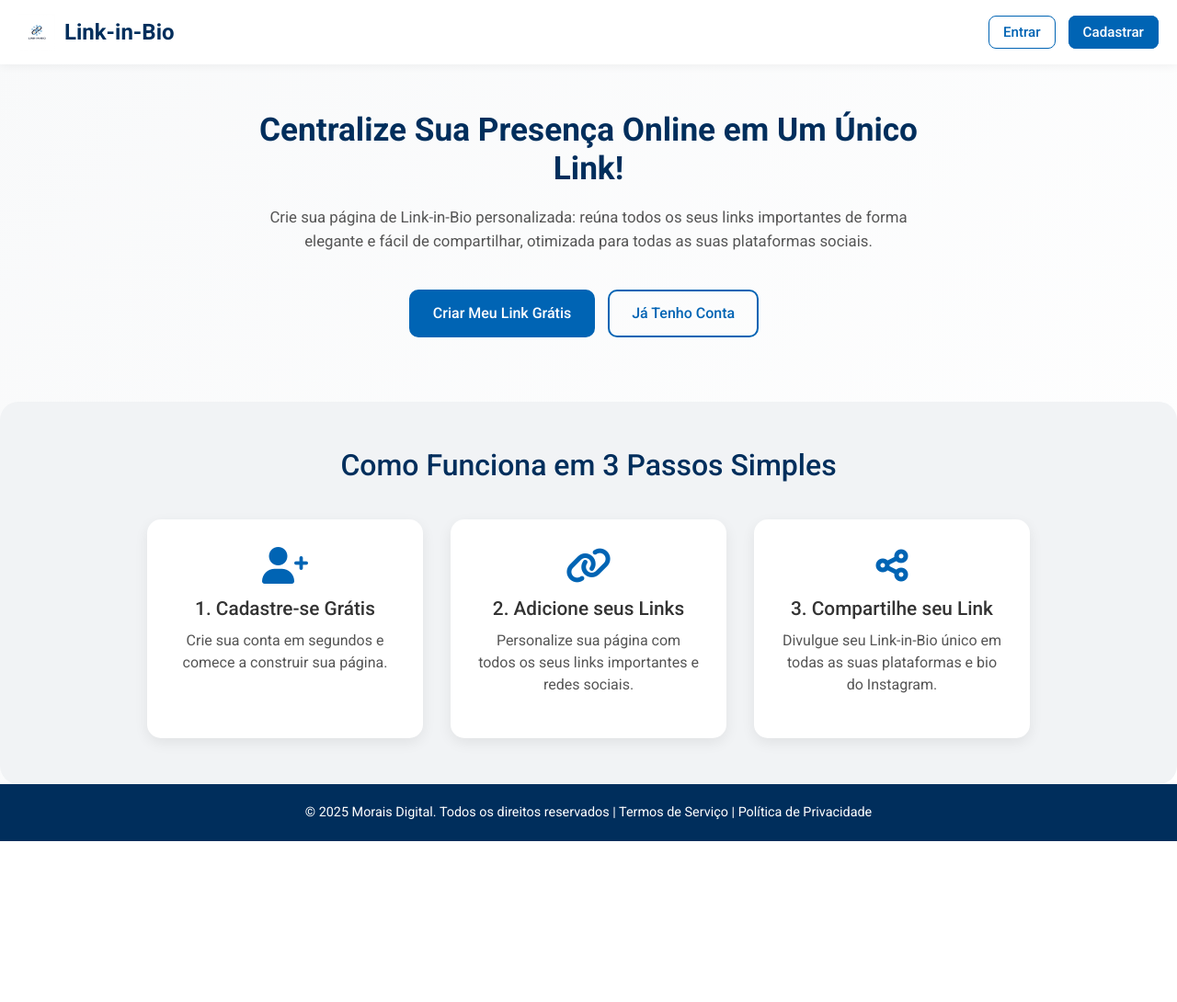
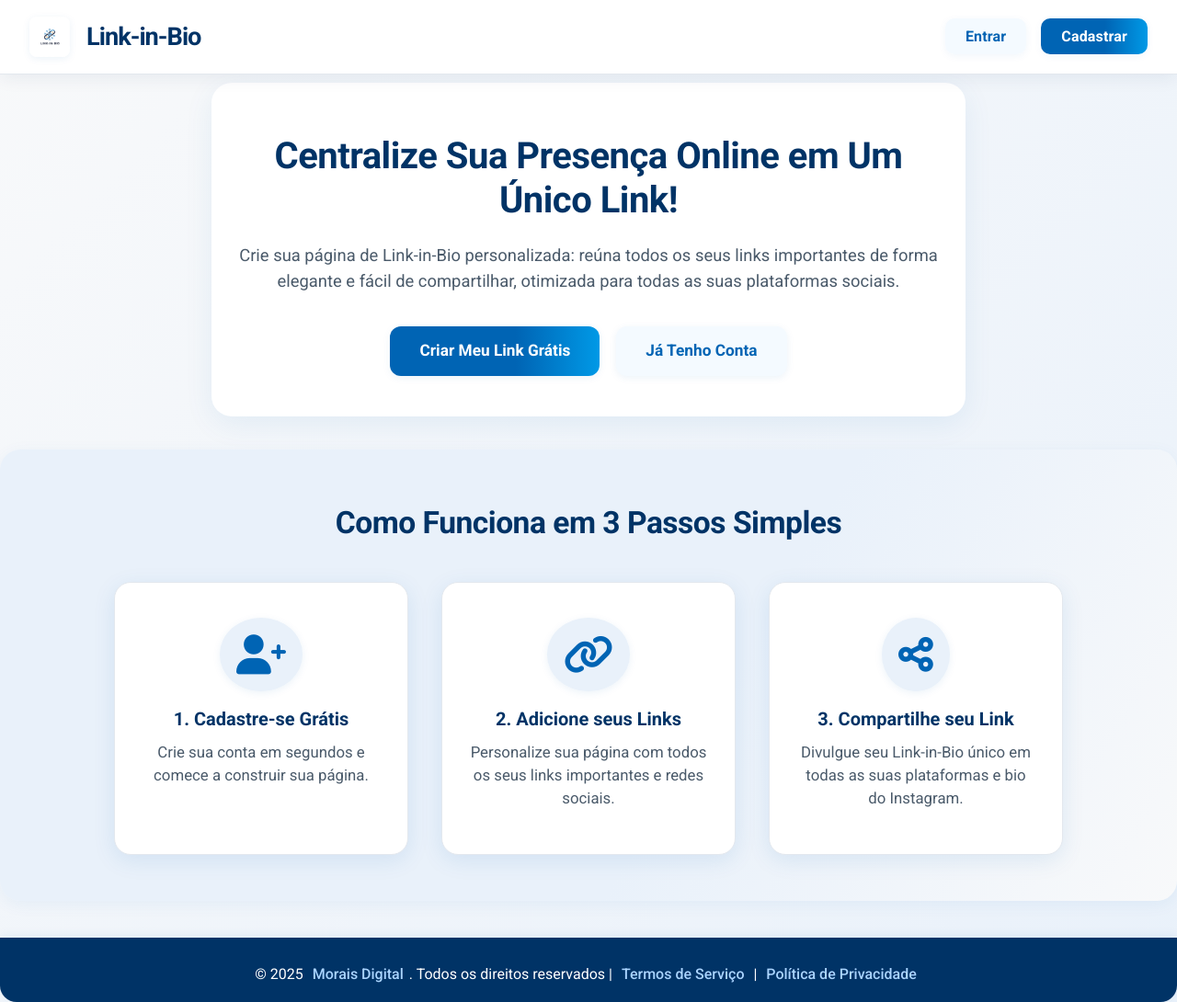
Before and after one commit to moraisgabriel16/linkgerador, a Flask app: page / in a window 1280 px wide. Shown: the whole page at 92% size. Before the commit the page ends 915 px from the top, so only its background shows below. Run offline with Flask 3, Linux system fonts and the light colour scheme; some libraries are stand-ins or nearby versions.

Commit message:
fix layout

```diff
--- a/app.py
+++ b/app.py
@@ -273,6 +273,9 @@ def reset_password(token):
 
 @app.route('/login', methods=['GET', 'POST'])
 def login():
+    if 'user_id' in session:
+        return redirect(url_for('dashboard'))
+
     if request.method == 'POST':
         email = request.form['email']
         password = request.form['password']
--- a/templates/home.html
+++ b/templates/home.html
@@ -13,197 +13,298 @@
   <style>
     body {
       font-family: 'Roboto', sans-serif;
-      background: linear-gradient(135deg, #f8f9fa, #ffffff);
+      background: linear-gradient(135deg, #f8f9fa 0%, #e9f1fa 100%);
       margin: 0;
-      padding-top: 80px;
+      padding-top: 90px;
+      color: #222;
     }
 
     header {
-      background-color: #ffffff;
-      padding: 15px 20px;
+      background: #fff;
+      padding: 18px 32px;
       position: fixed;
       top: 0;
       left: 0;
       width: 100%;
       z-index: 1000;
-      box-shadow: 0 2px 10px rgba(0, 0, 0, 0.05);
+      box-shadow: 0 4px 18px rgba(0, 46, 92, 0.07);
       display: flex;
       justify-content: space-between;
       align-items: center;
+      border-bottom: 1.5px solid #e3e8ee;
     }
 
     .logo {
       display: flex;
       align-items: center;
-      font-size: 1.5rem;
-      font-weight: bold;
-      color: #002e5c;
+      font-size: 1.7rem;
+      font-weight: 700;
+      color: #003366;
       text-decoration: none;
+      letter-spacing: -1px;
+      gap: 10px;
     }
 
     .logo img {
-      height: 40px;
-      margin-right: 10px;
+      height: 44px;
+      margin-right: 8px;
+      border-radius: 8px;
+      box-shadow: 0 2px 8px rgba(0,100,180,0.08);
     }
 
     .nav-buttons a {
       text-decoration: none;
-      margin-left: 10px;
-      padding: 8px 15px;
-      border-radius: 8px;
-      font-weight: 500;
-      font-size: 0.95rem;
-      transition: all 0.2s ease-in-out;
+      margin-left: 12px;
+      padding: 10px 22px;
+      border-radius: 10px;
+      font-weight: 600;
+      font-size: 1rem;
+      transition: all 0.2s;
+      border: none;
+      outline: none;
+      box-shadow: 0 2px 8px rgba(0,100,180,0.06);
+      letter-spacing: 0.01em;
     }
 
     .btn-login {
       color: #0064B4;
-      border: 1px solid #0064B4;
-      background-color: transparent;
+      background: #f4faff;
+      border: 1.5px solid #0064B4;
     }
 
     .btn-login:hover {
-      background-color: #0064B4;
-      color: white;
+      background: #0064B4;
+      color: #fff;
+      border-color: #004F90;
+      box-shadow: 0 4px 16px rgba(0,100,180,0.13);
     }
 
     .btn-register {
-      background-color: #0064B4;
-      color: white;
-      border: 1px solid #0064B4;
+      background: linear-gradient(90deg, #0064B4 60%, #0099e6 100%);
+      color: #fff;
+      border: 1.5px solid #0064B4;
+      box-shadow: 0 4px 16px rgba(0,100,180,0.13);
     }
 
     .btn-register:hover {
-      background-color: #004F90;
+      background: #004F90;
+      color: #fff;
+      border-color: #003366;
     }
 
     .hero-container {
       text-align: center;
-      max-width: 800px;
-      margin: auto;
-      padding: 40px 20px;
+      max-width: 820px;
+      margin: 0 auto;
+      padding: 56px 24px 44px 24px;
+      background: #fff;
+      border-radius: 22px;
+      box-shadow: 0 8px 32px rgba(0,100,180,0.08);
+      margin-bottom: 36px;
     }
 
     .hero-container h1 {
-      font-size: 2.2rem;
-      font-weight: 700;
-      color: #002E5C;
-      margin-bottom: 20px;
+      font-size: 2.5rem;
+      font-weight: 800;
+      color: #003366;
+      margin-bottom: 22px;
+      letter-spacing: -0.5px;
     }
 
     .hero-container p {
-      font-size: 1.05rem;
-      color: #555;
-      margin-bottom: 30px;
+      font-size: 1.15rem;
+      color: #4a5a6a;
+      margin-bottom: 36px;
+      font-weight: 400;
+    }
+
+    .button-group {
+      display: flex;
+      justify-content: center;
+      gap: 18px;
+      flex-wrap: wrap;
     }
 
     .button-group a {
-      display: inline-block;
-      margin: 10px 10px 0 0;
-      padding: 12px 24px;
-      border-radius: 10px;
-      font-weight: 500;
-      font-size: 1rem;
+      display: flex;
+      align-items: center;
+      gap: 8px;
+      margin: 0;
+      padding: 14px 32px;
+      border-radius: 12px;
+      font-weight: 700;
+      font-size: 1.08rem;
       text-decoration: none;
-      transition: 0.3s ease;
+      transition: 0.2s;
+      box-shadow: 0 2px 8px rgba(0,100,180,0.08);
+      border: none;
     }
 
     .btn-primary-cta {
-      background-color: #0064B4;
-      color: white;
-      border: 2px solid #0064B4;
+      background: linear-gradient(90deg, #0064B4 60%, #0099e6 100%);
+      color: #fff;
+      border: 1.5px solid #0064B4;
+      box-shadow: 0 4px 16px rgba(0,100,180,0.13);
     }
 
     .btn-primary-cta:hover {
-      background-color: #004F90;
-      transform: translateY(-3px);
+      background: #004F90;
+      color: #fff;
+      border-color: #003366;
+      transform: translateY(-2px) scale(1.03);
+      box-shadow: 0 8px 24px rgba(0,100,180,0.18);
     }
 
     .btn-secondary-cta {
-      background-color: transparent;
+      background: #f4faff;
       color: #0064B4;
-      border: 2px solid #0064B4;
+      border: 1.5px solid #0064B4;
     }
 
     .btn-secondary-cta:hover {
-      background-color: #0064B4;
-      color: white;
-      transform: translateY(-3px);
+      background: #0064B4;
+      color: #fff;
+      border-color: #003366;
+      transform: translateY(-2px) scale(1.03);
+      box-shadow: 0 8px 24px rgba(0,100,180,0.18);
     }
 
     .how-it-works {
-      background-color: #f1f3f5;
-      padding: 50px 20px;
+      background: linear-gradient(120deg, #e9f1fa 60%, #f8f9fa 100%);
+      padding: 60px 20px 50px 20px;
       margin-top: 30px;
-      border-radius: 20px;
+      border-radius: 22px;
       text-align: center;
+      box-shadow: 0 4px 18px rgba(0,100,180,0.06);
     }
 
     .how-it-works h2 {
-      color: #002E5C;
-      font-size: 2rem;
-      margin-bottom: 40px;
+      color: #003366;
+      font-size: 2.1rem;
+      margin-bottom: 44px;
+      font-weight: 800;
+      letter-spacing: -0.5px;
     }
 
     .steps-container {
       display: flex;
       flex-wrap: wrap;
       justify-content: center;
-      gap: 30px;
+      gap: 36px;
     }
 
     .step {
-      background-color: #ffffff;
-      border-radius: 15px;
-      padding: 30px;
-      max-width: 300px;
-      min-width: 260px;
-      box-shadow: 0 5px 15px rgba(0, 0, 0, 0.07);
-      transition: transform 0.2s ease;
+      background: #fff;
+      border-radius: 18px;
+      padding: 38px 28px 32px 28px;
+      max-width: 320px;
+      min-width: 240px;
+      box-shadow: 0 6px 24px rgba(0,100,180,0.10);
+      transition: transform 0.18s, box-shadow 0.18s;
+      border: 1.5px solid #e3e8ee;
+      display: flex;
+      flex-direction: column;
+      align-items: center;
     }
 
     .step:hover {
-      transform: translateY(-5px);
+      transform: translateY(-7px) scale(1.03);
+      box-shadow: 0 12px 32px rgba(0,100,180,0.16);
+      border-color: #b3d8f7;
     }
 
     .step i {
-      font-size: 2.5rem;
+      font-size: 2.7rem;
       color: #0064B4;
-      margin-bottom: 15px;
+      margin-bottom: 18px;
+      background: #e9f1fa;
+      border-radius: 50%;
+      padding: 18px;
+      box-shadow: 0 2px 8px rgba(0,100,180,0.08);
     }
 
     .step h3 {
-      font-size: 1.3rem;
-      color: #333;
-      margin-bottom: 10px;
+      font-size: 1.25rem;
+      color: #003366;
+      margin-bottom: 12px;
+      font-weight: 700;
     }
 
     .step p {
-      color: #555;
-      font-size: 1rem;
+      color: #4a5a6a;
+      font-size: 1.05rem;
+      font-weight: 400;
     }
 
     footer {
-      background-color: #002E5C;
-      color: white;
-      padding: 20px;
+      background: #003366;
+      color: #fff;
+      padding: 28px 10px 18px 10px;
       text-align: center;
-      font-size: 0.9rem;
+      font-size: 1rem;
+      border-radius: 0 0 18px 18px;
+      margin-top: 40px;
+      box-shadow: 0 -2px 12px rgba(0,100,180,0.08);
     }
 
     footer a {
-      color: #ffffff;
+      color: #aad4ff;
       text-decoration: none;
+      font-weight: 500;
+      margin: 0 6px;
     }
 
     footer a:hover {
       text-decoration: underline;
-      color: #aad4ff;
+      color: #fff;
+    }
+
+    @media (max-width: 900px) {
+      .hero-container {
+        padding: 36px 8px 32px 8px;
+      }
+      .how-it-works {
+        padding: 36px 8px 32px 8px;
+      }
+      .steps-container {
+        gap: 18px;
+      }
     }
 
     @media (max-width: 576px) {
       .hero-container h1 {
-        font-size: 1.8rem;
+        font-size: 1.5rem;
+      }
+      .hero-container {
+        padding: 18px 2px 12px 2px;
+        border-radius: 10px;
+      }
+      .how-it-works {
+        border-radius: 10px;
+        padding: 18px 2px 12px 2px;
+      }
+      .step {
+        padding: 18px 6px 12px 6px;
+        min-width: unset;
+        max-width: 100%;
+      }
+      header {
+        padding: 10px 6px;
+      }
+      .logo img {
+        height: 32px;
+      }
+      .nav-buttons a {
+        padding: 7px 10px;
+        font-size: 0.95rem;
+      }
+      .button-group a {
+        padding: 10px 10px;
+        font-size: 0.98rem;
+      }
+      footer {
+        font-size: 0.92rem;
+        border-radius: 0 0 10px 10px;
       }
     }
   </style>
```
Also changed, not shown: templates/dashboard.html (+85 -82 lines).
